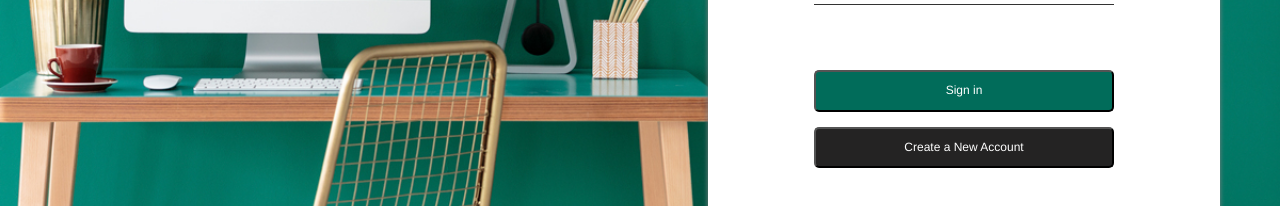
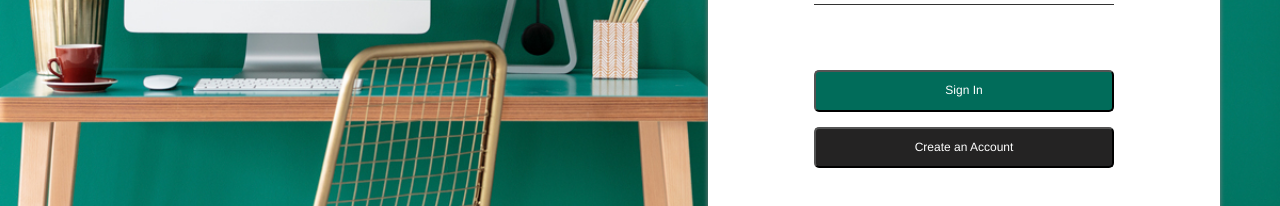
Before and after one commit to johncordano/JoByte, a React (Create React App) app in the folder client/: page / in a window 1280 px wide. Shown: the part 439-645 px from the top of the page. Built offline with nearby package versions, Linux system fonts and the light colour scheme.

Commit message:
Update some texts

```diff
--- a/client/src/components/AddJob.js
+++ b/client/src/components/AddJob.js
@@ -83,7 +83,7 @@ class AddJob extends Component {
                 </option>
                 <option value="Researching">Researching</option>
                 <option value="Applied">Applied</option>
-                <option value="Interviewing">Interviewing</option>
+                <option value="Interview Scheduled">Interview Scheduled</option>
                 <option value="Awaiting">Awaiting response</option>
                 <option value="Resolved">Resolved</option>
               </select>
--- a/client/src/components/Dashboard.js
+++ b/client/src/components/Dashboard.js
@@ -84,7 +84,7 @@ class Dashboard extends React.Component {
         researchCount++;
       } else if (job.status === 'Applied') {
         appliedCount++;
-      } else if (job.status === 'Interviewing') {
+      } else if (job.status === 'Interview Scheduled') {
         interviewingCount++;
       } else if (job.status === 'Awaiting') {
         awaitingCount++;
--- a/client/src/components/Login.js
+++ b/client/src/components/Login.js
@@ -69,10 +69,10 @@ class Login extends Component {
             />
             <div className="signin-buttons">
               <button className="signin-btn" onClick={this.handleFormSubmitExistingAccount}>
-                Sign in
+                Sign In
               </button>
               <button className="signup-btn">
-                <Link to="/signup">Create a New Account</Link>
+                <Link to="/signup">Create an Account</Link>
               </button>
             </div>
           </form>
--- a/client/src/components/Sidebar.js
+++ b/client/src/components/Sidebar.js
@@ -32,7 +32,7 @@ class Navbar extends React.Component {
   render() {
     return (
       <div className="sidebar">
-        <h2>joByte</h2>
+        <h2>JOByte</h2>
 
         {this.props.path === '/dashboard' ? (
           <div className="sidebar-icon" onClick={this.handleClick} style={{ backgroundColor: this.state.bgColor }}>
--- a/client/src/components/SignUp.js
+++ b/client/src/components/SignUp.js
@@ -47,7 +47,6 @@ class SignUp extends Component {
       <div className="login-container">
         <div className="signin">
           <img className="logo" src={Logo} alt="Logo" />
-          <h3>Create a new account!</h3>
 
           <form className="username-form ">
             <input
--- a/client/src/components/ViewJob.js
+++ b/client/src/components/ViewJob.js
@@ -138,7 +138,7 @@ class ViewJob extends Component {
               <select id="" onChange={this.handleDropdownChange} value={this.state.curJob.status}>
                 <option value="Researching">Researching</option>
                 <option value="Applied">Applied</option>
-                <option value="Interviewing">Interviewing</option>
+                <option value="Interview Scheduled">Interview Scheduled</option>
                 <option value="Awaiting">Awaiting response</option>
                 <option value="Resolved">Resolved</option>
               </select>
```
